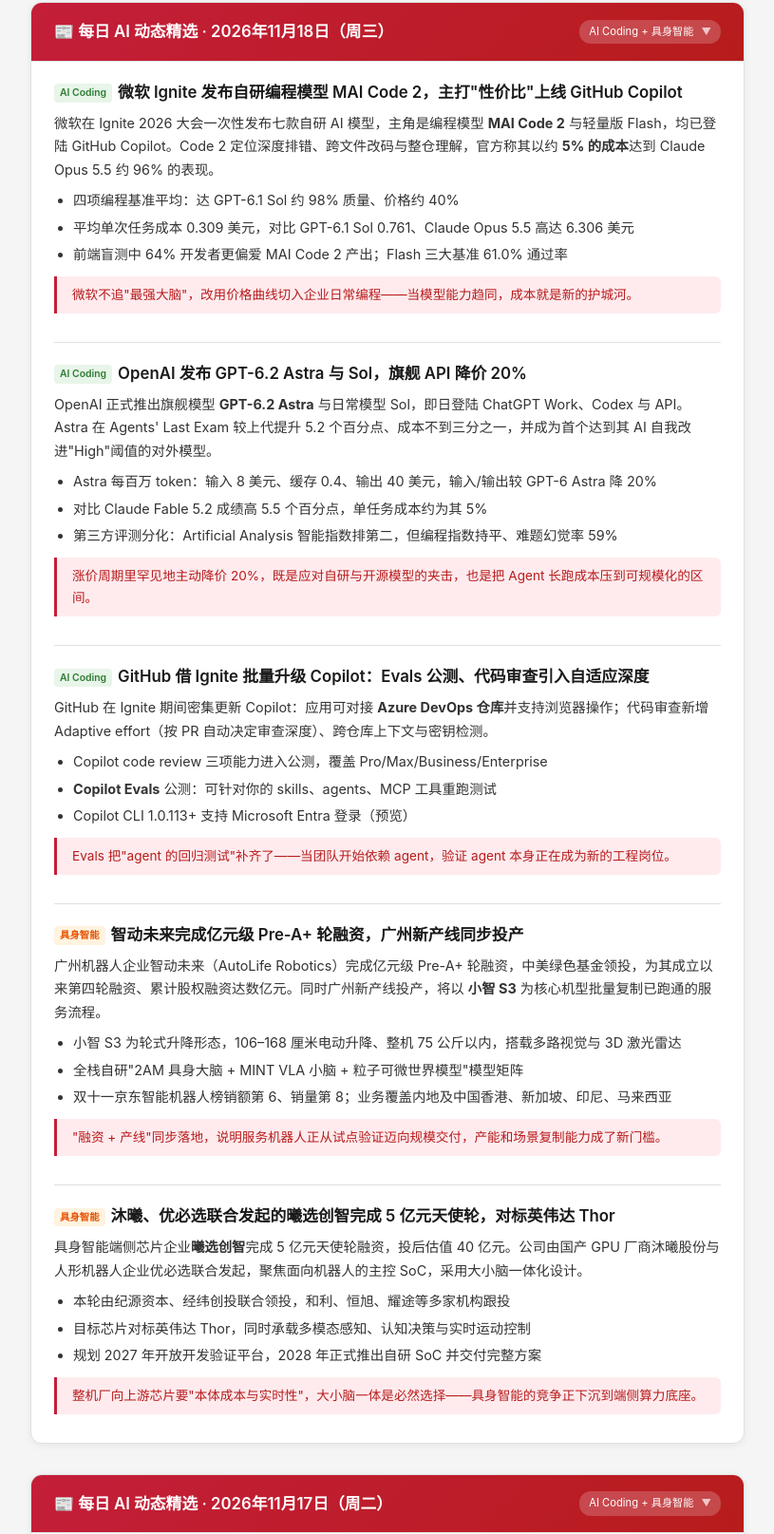
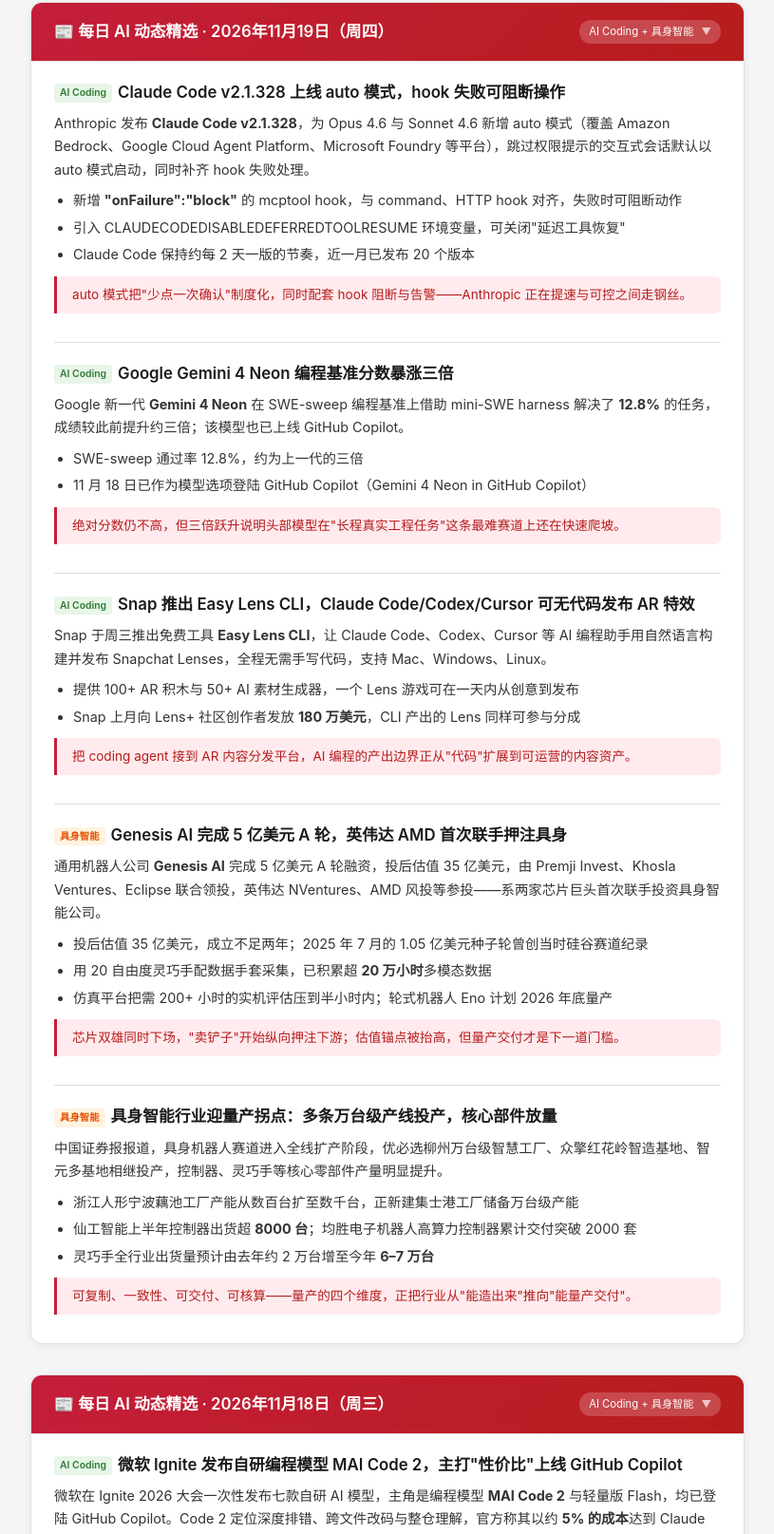
Before and after one commit to ProMarkel/MyMind, a plain HTML site: page news-digest-2026-11.html in a window 1280 px wide. Shown: the part 311-1926 px from the top of the page at 95% size, without its empty margins (232-1047 px from the left). Drawn offline with Linux system fonts and the light colour scheme.

Commit message:
daily: 更新 AI 资讯汇总 2026-11-19

```diff
--- a/news-digest-2026-11.html
+++ b/news-digest-2026-11.html
@@ -217,6 +217,70 @@
 </div>
 
 <main>
+
+<!-- ===== 2026-11-19 ===== -->
+<section class="day-section" id="day-1119">
+  <div class="day-header" onclick="toggleDay(this)">
+    <h2>📰 每日 AI 动态精选 · 2026年11月19日（周四）</h2>
+    <span class="badge">AI Coding + 具身智能<span class="arrow">▼</span></span>
+  </div>
+  <div class="day-content">
+
+    <div class="news-item">
+      <h3><span class="tag tag-coding">AI Coding</span>Claude Code v2.1.328 上线 auto 模式，hook 失败可阻断操作</h3>
+      <p>Anthropic 发布 <strong>Claude Code v2.1.328</strong>，为 Opus 4.6 与 Sonnet 4.6 新增 auto 模式（覆盖 Amazon Bedrock、Google Cloud Agent Platform、Microsoft Foundry 等平台），跳过权限提示的交互式会话默认以 auto 模式启动，同时补齐 hook 失败处理。</p>
+      <ul>
+        <li>新增 <strong>"onFailure":"block"</strong> 的 mcptool hook，与 command、HTTP hook 对齐，失败时可阻断动作</li>
+        <li>引入 CLAUDECODEDISABLEDEFERREDTOOLRESUME 环境变量，可关闭"延迟工具恢复"</li>
+        <li>Claude Code 保持约每 2 天一版的节奏，近一月已发布 20 个版本</li>
+      </ul>
+      <blockquote>auto 模式把"少点一次确认"制度化，同时配套 hook 阻断与告警——Anthropic 正在提速与可控之间走钢丝。</blockquote>
+    </div>
+
+    <div class="news-item">
+      <h3><span class="tag tag-coding">AI Coding</span>Google Gemini 4 Neon 编程基准分数暴涨三倍</h3>
+      <p>Google 新一代 <strong>Gemini 4 Neon</strong> 在 SWE-sweep 编程基准上借助 mini-SWE harness 解决了 <strong>12.8%</strong> 的任务，成绩较此前提升约三倍；该模型也已上线 GitHub Copilot。</p>
+      <ul>
+        <li>SWE-sweep 通过率 12.8%，约为上一代的三倍</li>
+        <li>11 月 18 日已作为模型选项登陆 GitHub Copilot（Gemini 4 Neon in GitHub Copilot）</li>
+      </ul>
+      <blockquote>绝对分数仍不高，但三倍跃升说明头部模型在"长程真实工程任务"这条最难赛道上还在快速爬坡。</blockquote>
+    </div>
+
+    <div class="news-item">
+      <h3><span class="tag tag-coding">AI Coding</span>Snap 推出 Easy Lens CLI，Claude Code/Codex/Cursor 可无代码发布 AR 特效</h3>
+      <p>Snap 于周三推出免费工具 <strong>Easy Lens CLI</strong>，让 Claude Code、Codex、Cursor 等 AI 编程助手用自然语言构建并发布 Snapchat Lenses，全程无需手写代码，支持 Mac、Windows、Linux。</p>
+      <ul>
+        <li>提供 100+ AR 积木与 50+ AI 素材生成器，一个 Lens 游戏可在一天内从创意到发布</li>
+        <li>Snap 上月向 Lens+ 社区创作者发放 <strong>180 万美元</strong>，CLI 产出的 Lens 同样可参与分成</li>
+      </ul>
+      <blockquote>把 coding agent 接到 AR 内容分发平台，AI 编程的产出边界正从"代码"扩展到可运营的内容资产。</blockquote>
+    </div>
+
+    <div class="news-item">
+      <h3><span class="tag tag-embodied">具身智能</span>Genesis AI 完成 5 亿美元 A 轮，英伟达 AMD 首次联手押注具身</h3>
+      <p>通用机器人公司 <strong>Genesis AI</strong> 完成 5 亿美元 A 轮融资，投后估值 35 亿美元，由 Premji Invest、Khosla Ventures、Eclipse 联合领投，英伟达 NVentures、AMD 风投等参投——系两家芯片巨头首次联手投资具身智能公司。</p>
+      <ul>
+        <li>投后估值 35 亿美元，成立不足两年；2025 年 7 月的 1.05 亿美元种子轮曾创当时硅谷赛道纪录</li>
+        <li>用 20 自由度灵巧手配数据手套采集，已积累超 <strong>20 万小时</strong>多模态数据</li>
+        <li>仿真平台把需 200+ 小时的实机评估压到半小时内；轮式机器人 Eno 计划 2026 年底量产</li>
+      </ul>
+      <blockquote>芯片双雄同时下场，"卖铲子"开始纵向押注下游；估值锚点被抬高，但量产交付才是下一道门槛。</blockquote>
+    </div>
+
+    <div class="news-item">
+      <h3><span class="tag tag-embodied">具身智能</span>具身智能行业迎量产拐点：多条万台级产线投产，核心部件放量</h3>
+      <p>中国证券报报道，具身机器人赛道进入全线扩产阶段，优必选柳州万台级智慧工厂、众擎红花岭智造基地、智元多基地相继投产，控制器、灵巧手等核心零部件产量明显提升。</p>
+      <ul>
+        <li>浙江人形宁波藕池工厂产能从数百台扩至数千台，正新建集士港工厂储备万台级产能</li>
+        <li>仙工智能上半年控制器出货超 <strong>8000 台</strong>；均胜电子机器人高算力控制器累计交付突破 2000 套</li>
+        <li>灵巧手全行业出货量预计由去年约 2 万台增至今年 <strong>6–7 万台</strong></li>
+      </ul>
+      <blockquote>可复制、一致性、可交付、可核算——量产的四个维度，正把行业从"能造出来"推向"能量产交付"。</blockquote>
+    </div>
+
+  </div>
+</section>
 
 <!-- ===== 2026-11-18 ===== -->
 <section class="day-section" id="day-1118">
```
Also changed, not shown: news-digest.html (+1 -0 lines).
